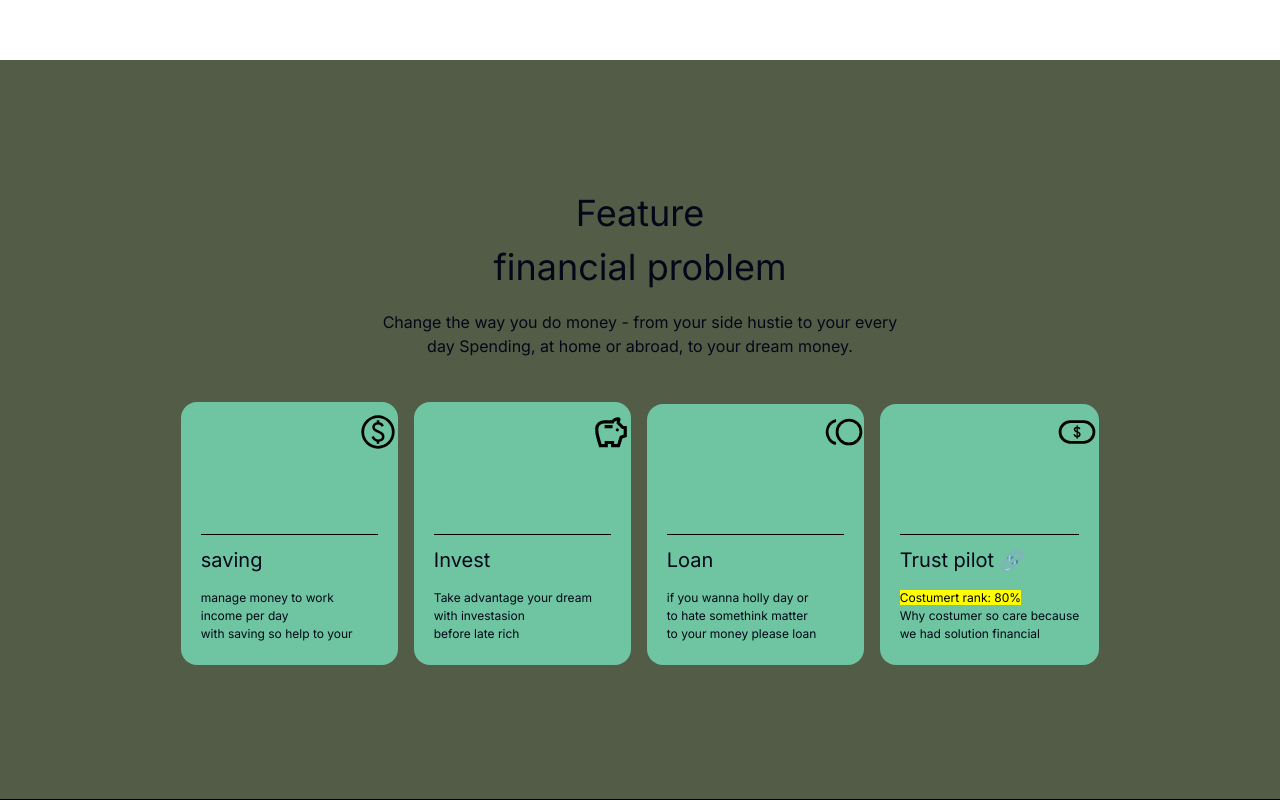
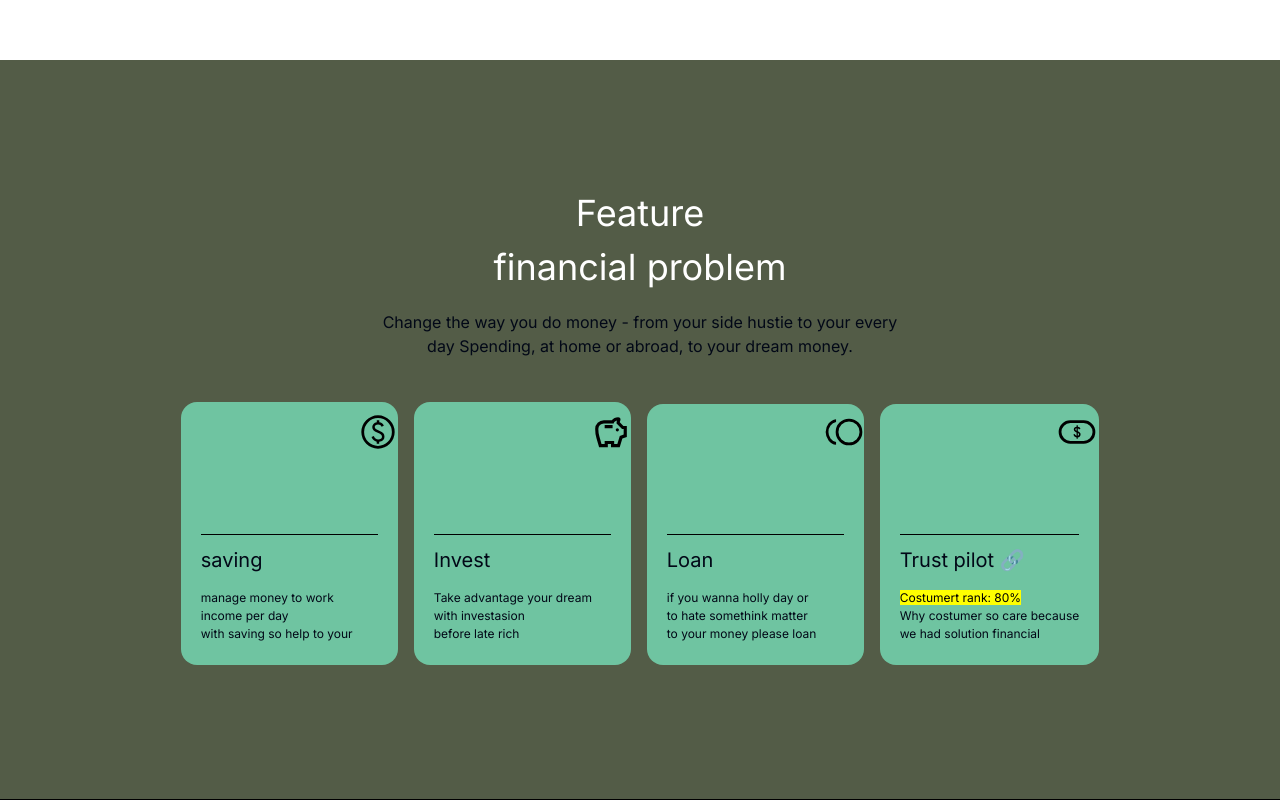
Before and after one commit to RohmanUx/company-portofolio, a Next.js app: page / in a window 1280 px wide. Shown: the part 1552-2352 px from the top of the page. Built offline with nearby package versions, Linux system fonts and the light colour scheme; no server answers.

Commit message:
feat:chalange Company

```diff
--- a/src/app/Home/feature.tsx
+++ b/src/app/Home/feature.tsx
@@ -7,7 +7,7 @@ const Feature: React.FunctionComponent<IAppProps> = (props) => {
     <div id="page-4" className=" lg:h-[740px] md:h-[920px] flex flex-wrap flex-col">
       <div className="flex justify-center h-full flex-col flex-wrap">
       <div className="pb-5 flex text-center flex-wrap justify-center flex-col">
-        <h1 className="text-[36px]">
+        <h1 className="text-[36px] text-white">
           {" "}
           Feature <br /> financial problem {" "}
         </h1>
```
